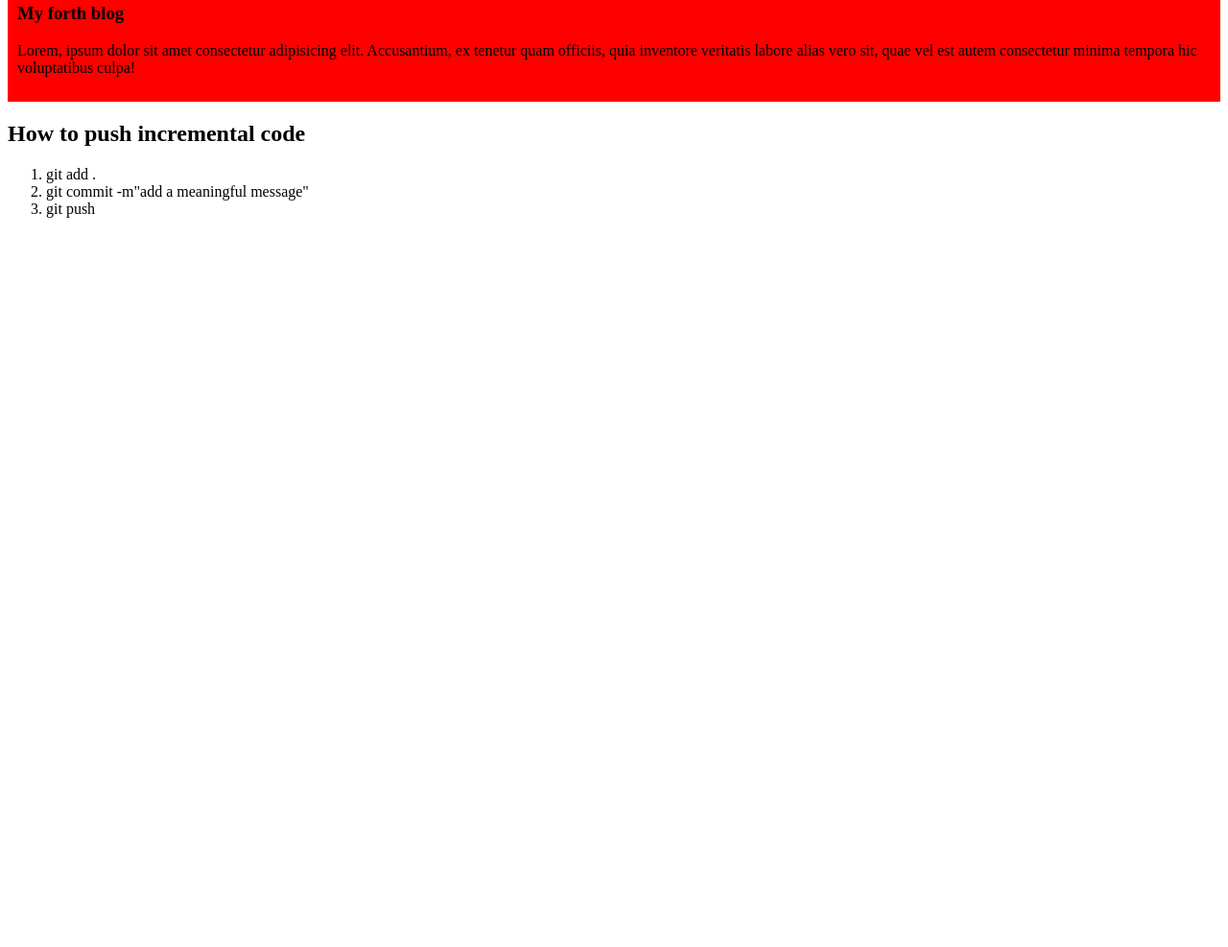
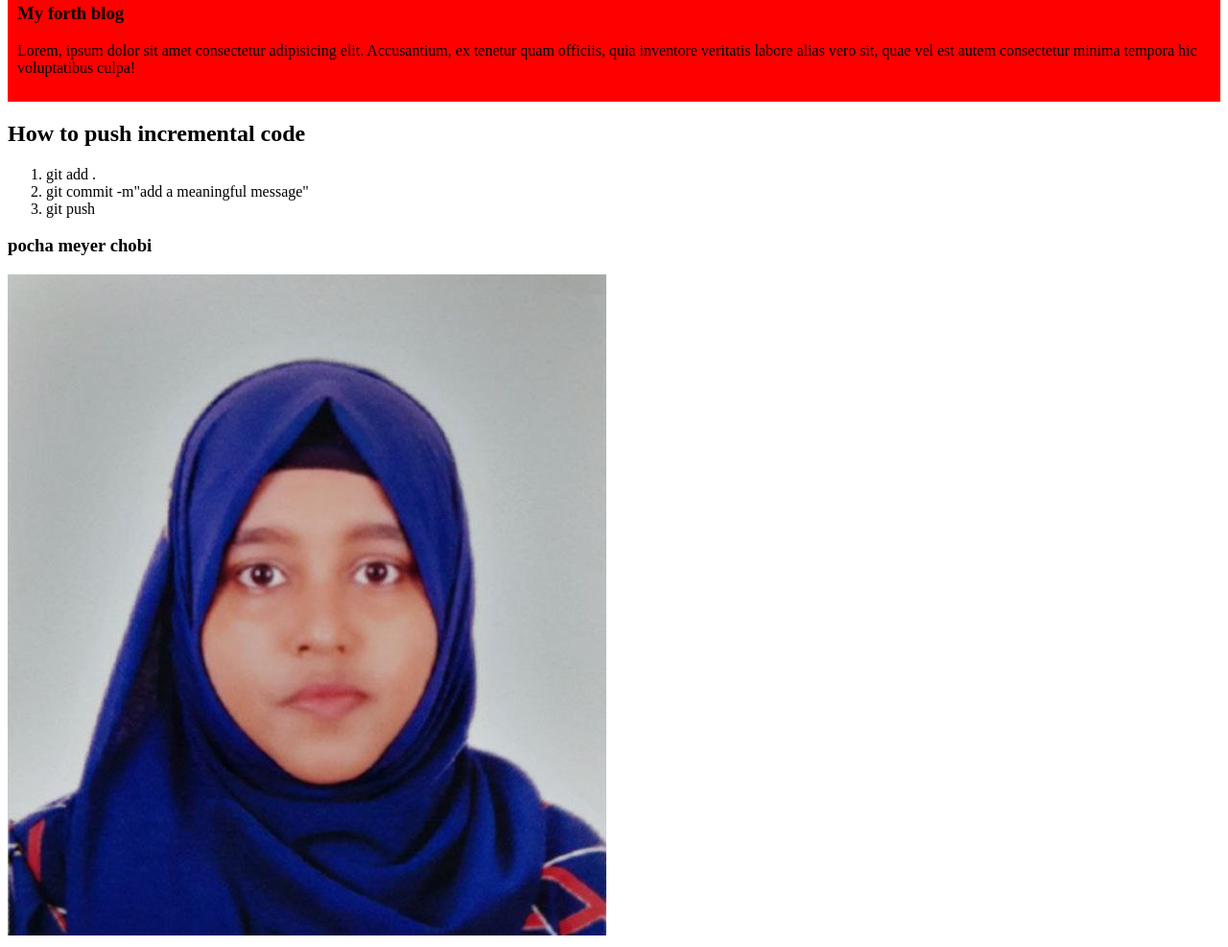
Before and after one commit to AbdullahArRafi29/My-simple-website, a plain HTML site: page index.html in a window 1280 px wide. Shown: the part 488-1475 px from the top of the page at 96% size. Before the commit the page ends 800 px from the top, so only its background shows below. Drawn offline with Linux system fonts and the light colour scheme.

Commit message:
pic added

```diff
--- a/index.html
+++ b/index.html
@@ -29,5 +29,7 @@
         <li>git commit -m"add a meaningful message"</li>
         <li>git push</li>
     </ol>
+    <h3>pocha meyer chobi</h3>
+    <img src="images/Srabony official.jpg" alt="wait sometime">
 </body>
 </html>
```
Also changed, not shown: images/Srabony official.jpg (added).
